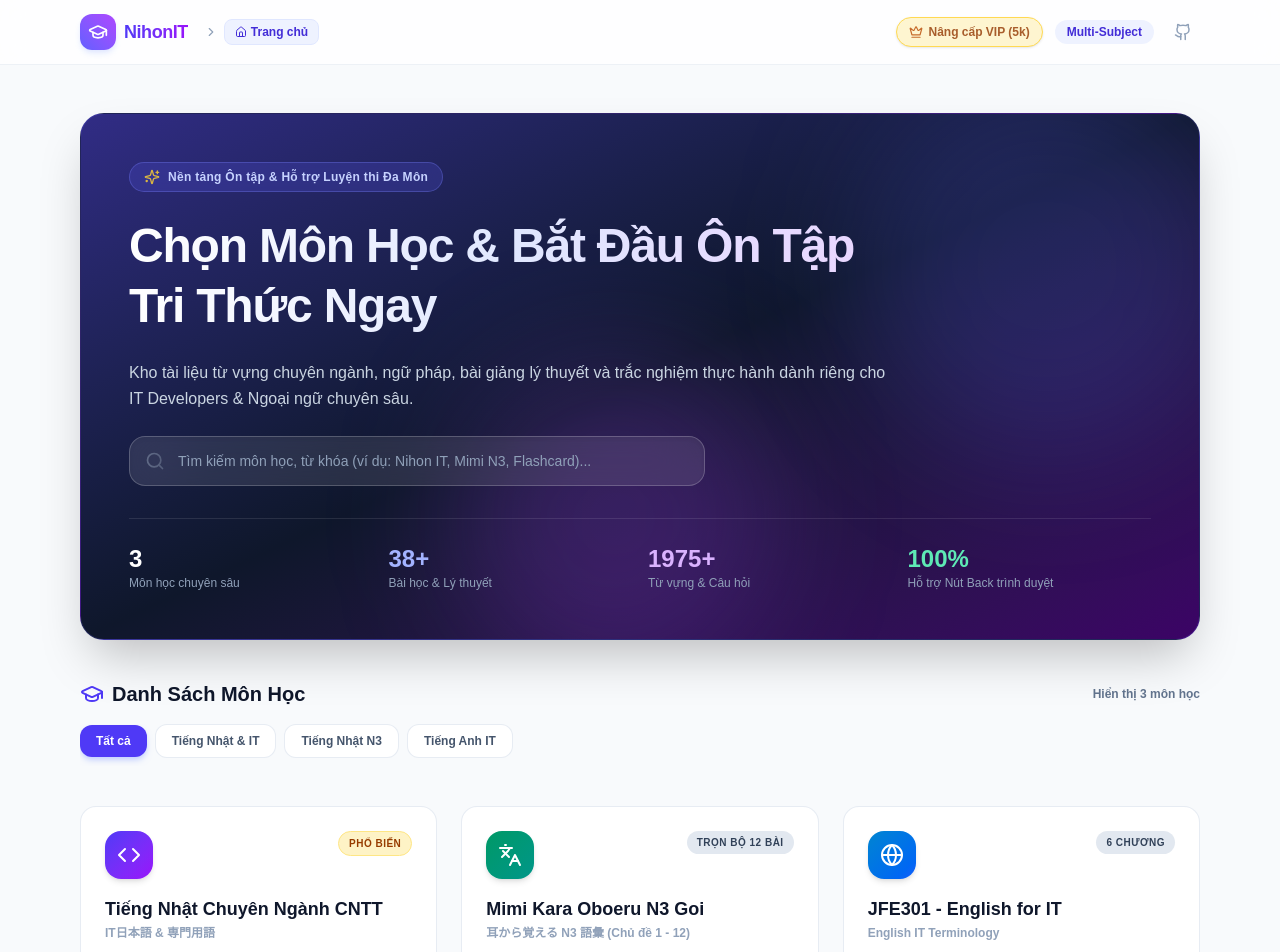
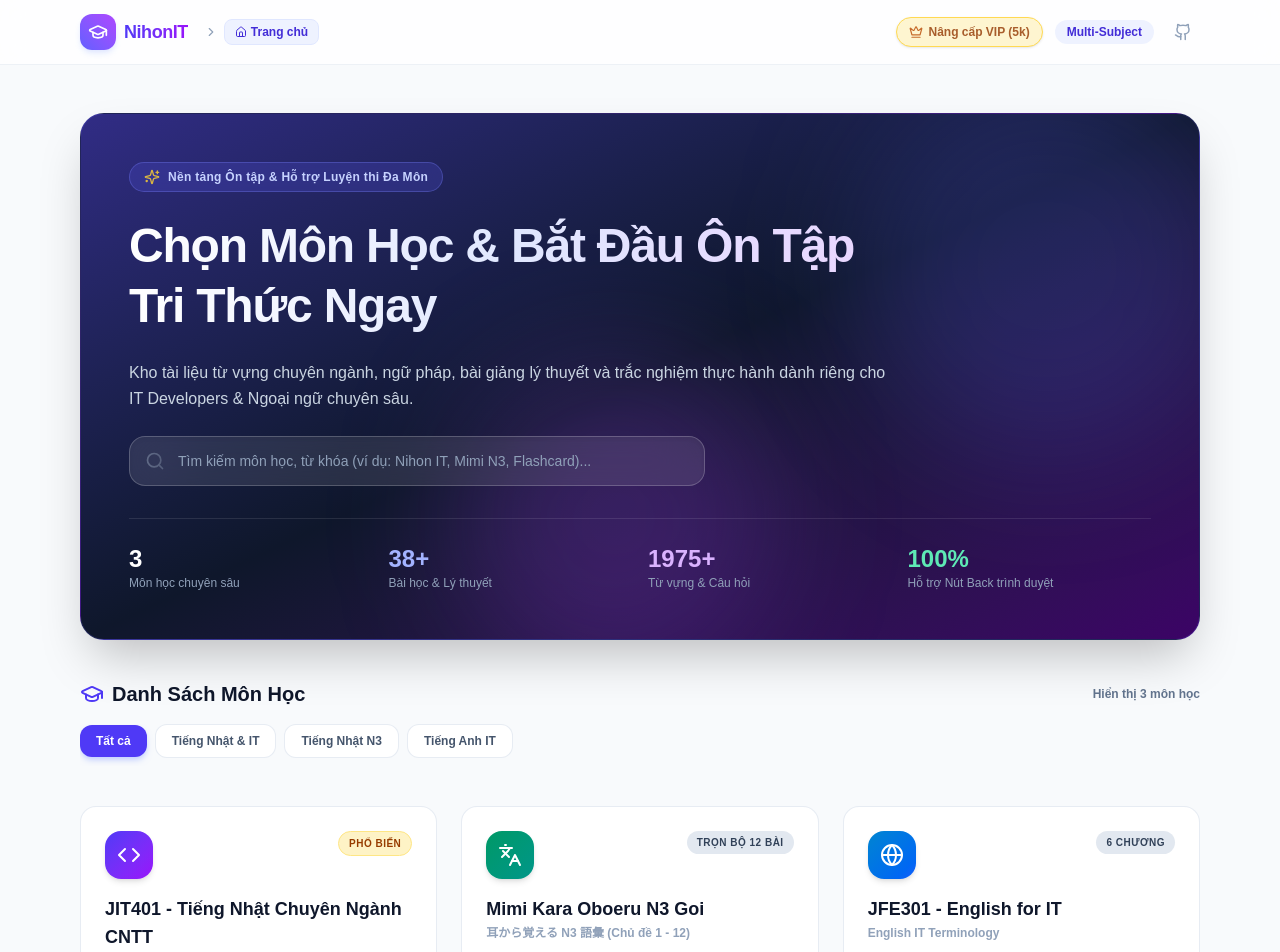
Before and after one commit to conhuocvu/nihon-it-quizlet, a React (Vite) app: page / in a window 1280 px wide. Shown: the top 952 px of the page. Built offline with nearby package versions, Linux system fonts and the light colour scheme.

Commit message:
chore: add course code JIT401 to Tiếng Nhật Chuyên Ngành CNTT

```diff
--- a/src/data/subjects.ts
+++ b/src/data/subjects.ts
@@ -22,7 +22,7 @@ export interface Subject {
 export const subjects: Subject[] = [
   {
     id: 'nihon-it',
-    title: 'Tiếng Nhật Chuyên Ngành CNTT',
+    title: 'JIT401 - Tiếng Nhật Chuyên Ngành CNTT',
     japaneseTitle: 'IT日本語 & 専門用語',
     description: 'Tổng hợp 20 bài học từ vựng, ngữ pháp, trắc nghiệm và bài giảng lý thuyết chuyên sâu về Công nghệ thông tin tiếng Nhật.',
     category: 'Tiếng Nhật & IT',
```
